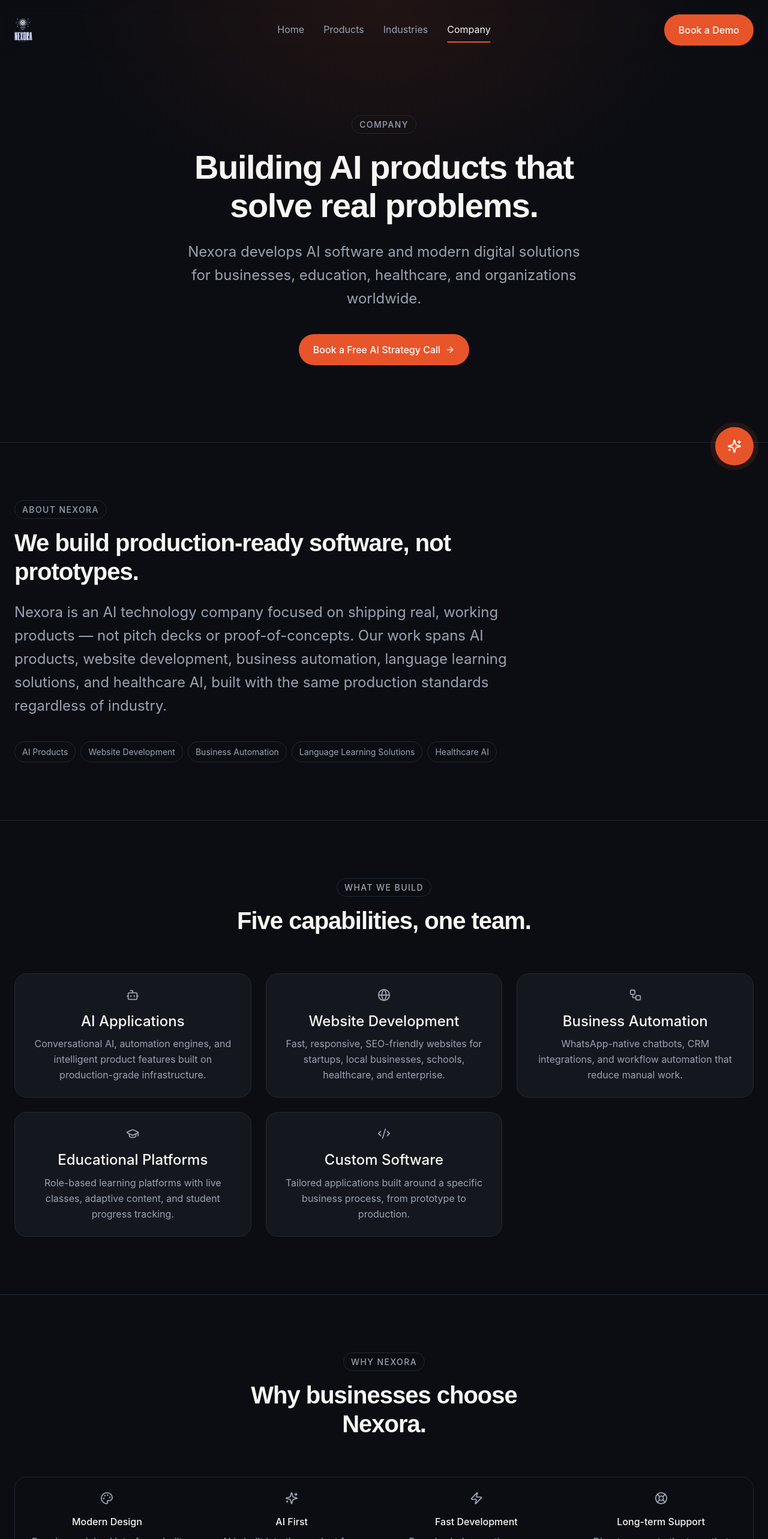
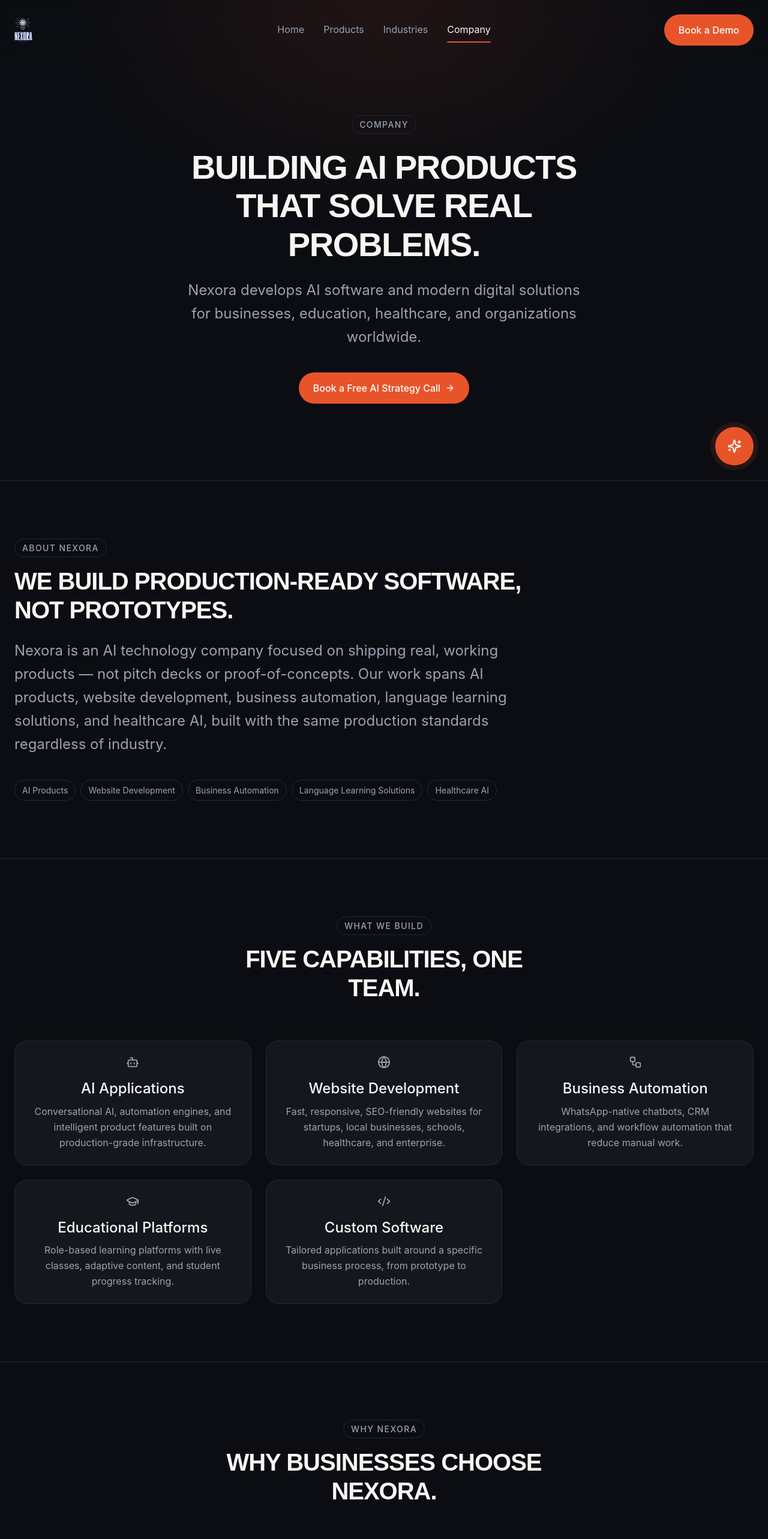
Before and after one commit to abdulhadihasankhan-art/nexora, a Next.js app: page /company in a window 1280 px wide. Shown: the top 2566 px of the page at 60% size. Built offline with nearby package versions, Linux system fonts and the light colour scheme.

Commit message:
Update page.tsx

```diff
--- a/app/company/page.tsx
+++ b/app/company/page.tsx
@@ -68,7 +68,7 @@
           <div className="inline-block text-xs font-medium tracking-widest uppercase mb-6 px-3 py-1 rounded-pill border border-border text-muted">
             Company
           </div>
-          <h1 className="text-4xl md:text-3xl font-display font-semibold leading-[1.1] tracking-tight mb-6">
+          <h1 className="text-4xl md:text-3xl font-display font-semibold leading-[1.1] uppercase tracking-tight mb-6">
             Building AI products that solve real problems.
           </h1>
           <p className="text-lg text-muted mb-10 leading-relaxed">
@@ -92,7 +92,7 @@
             <div className="inline-block text-xs font-medium tracking-widest uppercase mb-4 px-3 py-1 rounded-pill border border-border text-muted">
               About Nexora
             </div>
-            <h2 className="text-[26px] md:text-2xl font-display font-semibold tracking-tight mb-6">
+            <h2 className="text-[26px] md:text-2xl font-display font-semibold uppercase tracking-tight mb-6">
               We build production-ready software, not prototypes.
             </h2>
             <p className="text-muted text-lg leading-relaxed">
@@ -119,7 +119,7 @@
             <div className="inline-block text-xs font-medium tracking-widest uppercase mb-4 px-3 py-1 rounded-pill border border-border text-muted">
               What We Build
             </div>
-            <h2 className="text-[26px] md:text-2xl font-display font-semibold tracking-tight">
+            <h2 className="text-[26px] md:text-2xl font-display font-semibold uppercase tracking-tight">
               Five capabilities, one team.
             </h2>
           </div>
@@ -143,7 +143,7 @@
             <div className="inline-block text-xs font-medium tracking-widest uppercase mb-4 px-3 py-1 rounded-pill border border-border text-muted">
               Why Nexora
             </div>
-            <h2 className="text-[26px] md:text-2xl font-display font-semibold tracking-tight">
+            <h2 className="text-[26px] md:text-2xl font-display font-semibold uppercase tracking-tight">
               Why businesses choose Nexora.
             </h2>
           </div>
@@ -163,7 +163,7 @@
       {/* CTA */}
       <section className="py-32 px-6 bg-accent">
         <div className="max-w-[800px] mx-auto text-center">
-          <h2 className="text-[26px] md:text-2xl font-display font-semibold tracking-tight text-white mb-8">
+          <h2 className="text-[26px] md:text-2xl font-display font-semibold uppercase tracking-tight text-white mb-8">
             Let&apos;s build something exceptional together.
           </h2>
           <a
```
